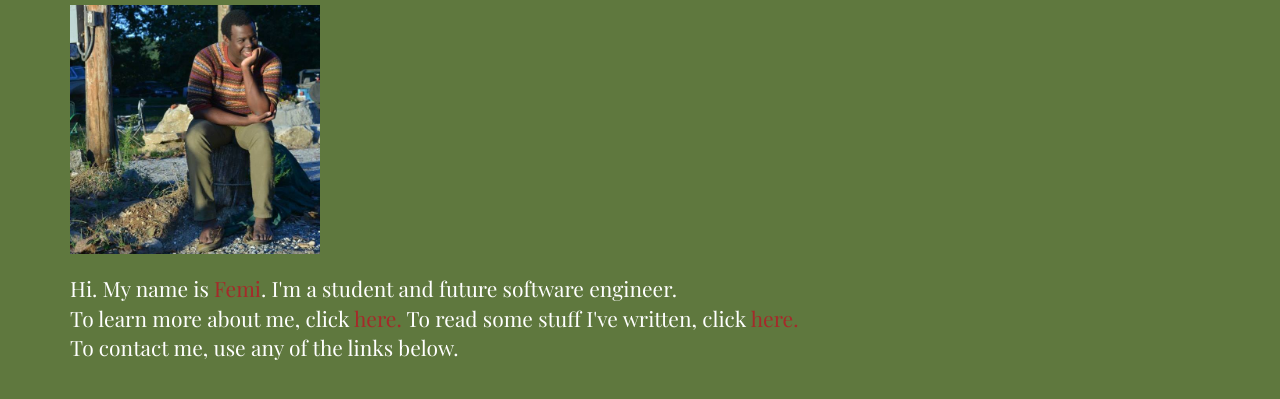
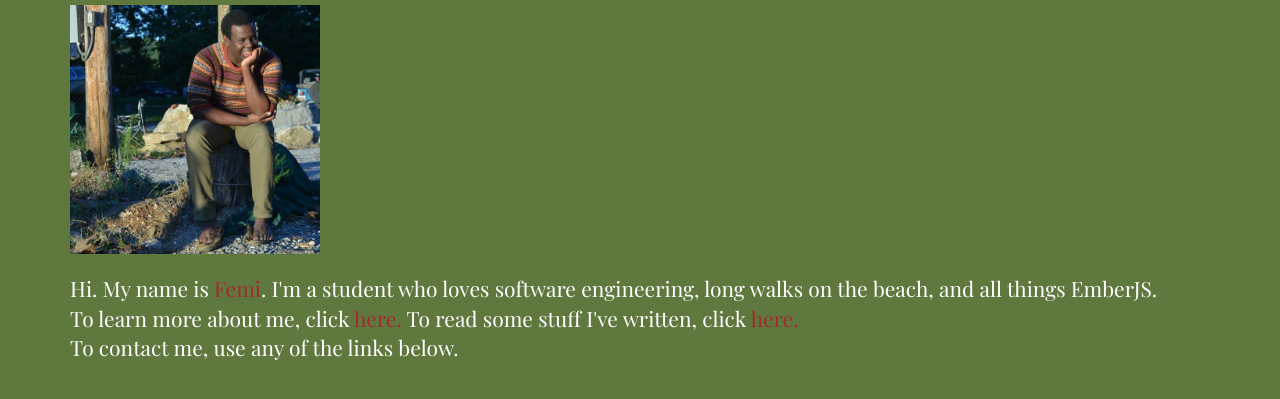
Before and after one commit to femiagbabiaka/femiagbabiaka.github.io, a plain HTML site: page index.html in a window 1280 px wide. Shown: the part 135-534 px from the top of the page. Drawn offline with nearby package versions, Linux system fonts and the light colour scheme.

Commit message:
some text stuff changed

```diff
--- a/index.html
+++ b/index.html
@@ -26,7 +26,7 @@
           <img src="10653776_10152669467771223_609266370752110813_n.jpg" class="col-xs-12 profile-pic">
         </div>
         <div class='description'>
-          <p class= 'lead'>Hi. My name is <span style="color:brown">Femi</span>. I'm a student and future software engineer.<br>
+          <p class= 'lead'>Hi. My name is <span style="color:brown">Femi</span>. I'm a student who loves software engineering, long walks on the beach, and all things EmberJS.<br>
           To learn more about me, click <a href="aboutme.html" class="thatonelink">here.</a> To read some stuff I've written, click <a href="mywriting.html" class="thatonelink">here.</a> <br> To contact me, use any of the links below.</p>
         </div>
       </div>
```
